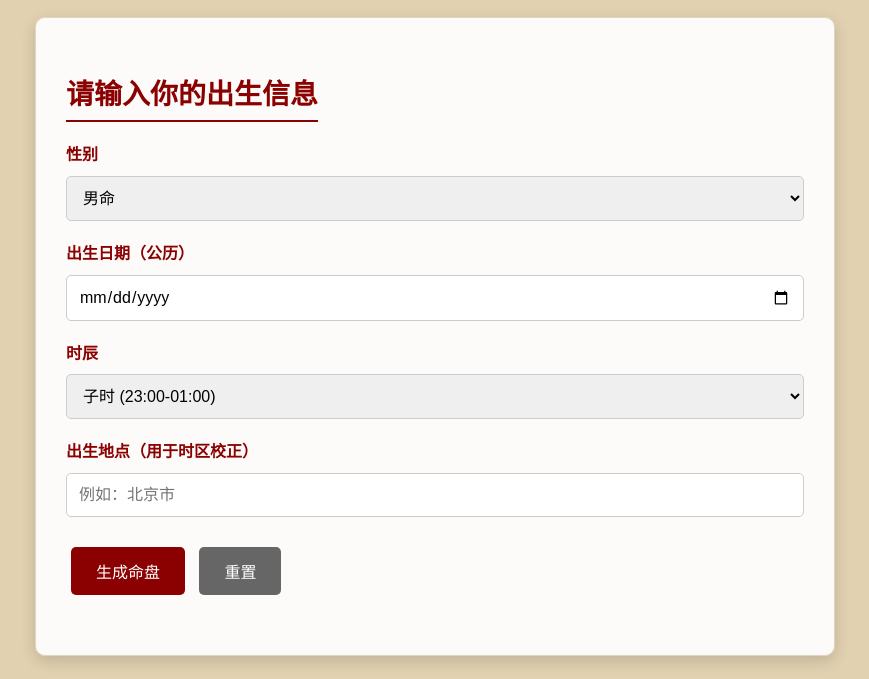
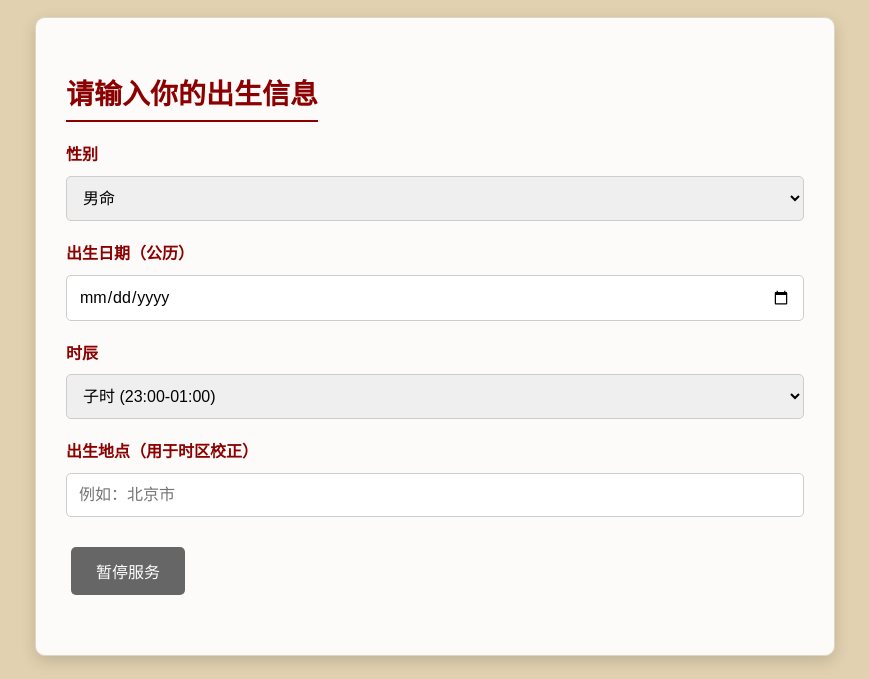
Before and after one commit to woowai1995/woowai1995.github.io, a plain HTML site: page mingli/mingli.html in a window 1280 px wide. Shown: the part 121-800 px from the top of the page, without its empty margins (205-1074 px from the left). Drawn offline with Linux system fonts and the light colour scheme.

Commit message:
暂停八字命理服务

```diff
--- a/mingli/mingli.html
+++ b/mingli/mingli.html
@@ -688,8 +688,8 @@
                     </div>
 
                     <div class="form-group">
-                        <button type="submit" class="btn">生成命盘</button>
-                        <button type="reset" class="btn btn-secondary">重置</button>
+                        <!--<button type="submit" class="btn">生成命盘</button>-->
+                        <button type="reset" class="btn btn-secondary">暂停服务</button>
                     </div>
                 </form>
             </div>
```
